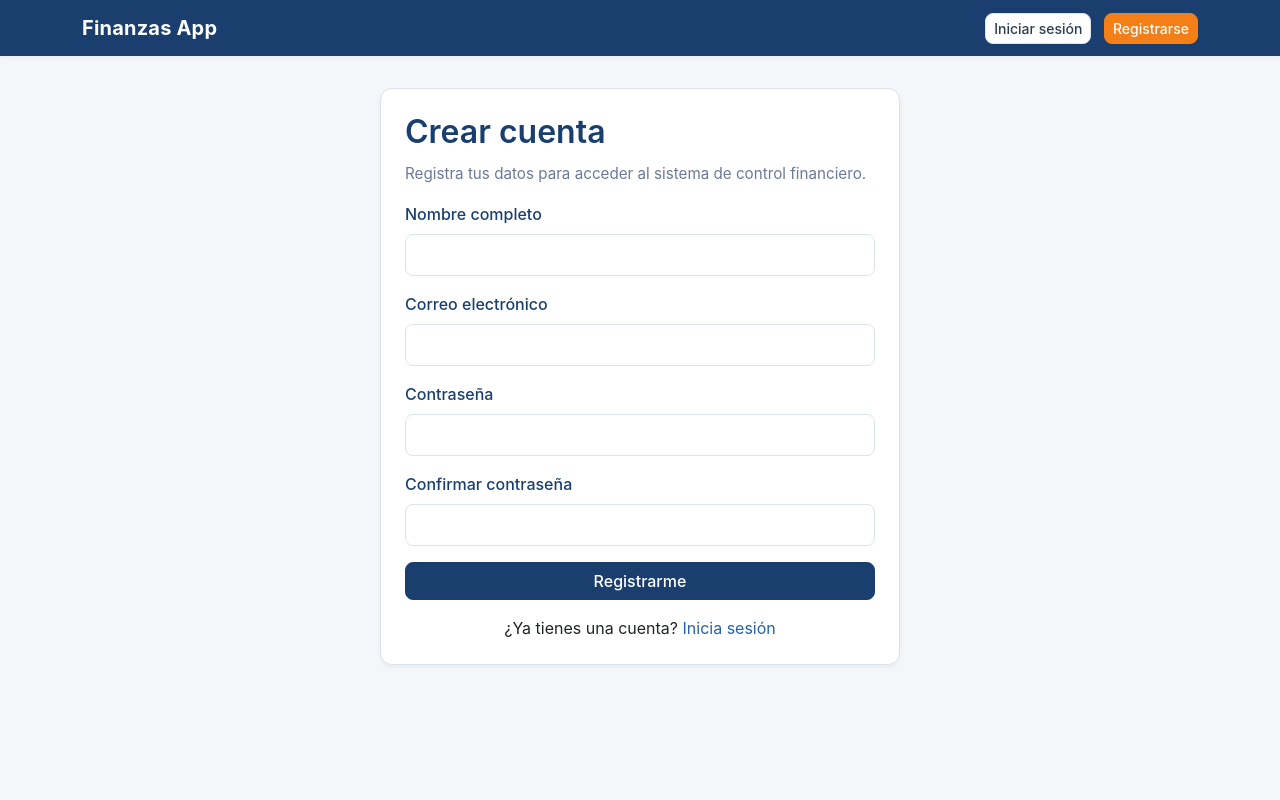
After one commit to gabrielaborda/PS_Lab05_Control_Financiero_Personal, a Flask app: page /auth/registro in a window 1280 px wide. The commit adds this page. Run offline with Flask 3, Linux system fonts and the light colour scheme.

Commit message:
Añadimos vistas para todo lo relacionado a login de usuario

```diff
--- a/static/css/main.css
+++ b/static/css/main.css
@@ -232,3 +232,91 @@ label.form-label {
 .border-info {
     border-color: var(--color-accent) !important;
 }
+/* ==========================================
+   NAVBAR
+   ========================================== */
+.app-navbar {
+    background-color: var(--color-primary);
+    box-shadow: var(--shadow-sm);
+}
+
+.app-navbar .navbar-brand {
+    color: #fff;
+    font-weight: 700;
+    letter-spacing: 0.2px;
+}
+
+.app-navbar .navbar-brand:hover {
+    color: #fff;
+}
+
+.app-navbar .nav-user {
+    color: #fff;
+    font-weight: 500;
+}
+
+/* ==========================================
+   LAYOUT HELPERS
+   ========================================== */
+.page-wrapper {
+    min-height: calc(100vh - 56px);
+    padding-top: 2rem;
+    padding-bottom: 2rem;
+}
+
+.content-card {
+    background-color: var(--color-surface);
+    border: 1px solid var(--color-border);
+    border-radius: var(--radius-lg);
+    box-shadow: var(--shadow-sm);
+    padding: 1.5rem;
+}
+
+.module-card {
+    height: 100%;
+    padding: 1.25rem;
+    border-left: 4px solid var(--color-accent);
+}
+
+.module-card h5 {
+    margin-bottom: 0.5rem;
+}
+
+.auth-card {
+    max-width: 520px;
+    margin: 0 auto;
+}
+
+.auth-card h2 {
+    margin-bottom: 0.75rem;
+}
+
+/* ==========================================
+   FORM HELPERS
+   ========================================== */
+.form-hint {
+    color: var(--color-muted);
+    font-size: 0.95rem;
+}
+
+/* ==========================================
+   RESPONSIVE
+   ========================================== */
+@media (max-width: 768px) {
+    .app-navbar .container {
+        flex-direction: column;
+        gap: 0.75rem;
+    }
+
+    .app-navbar .navbar-actions {
+        width: 100%;
+        display: flex;
+        justify-content: center;
+        flex-wrap: wrap;
+        gap: 0.5rem;
+    }
+
+    .content-card {
+        padding: 1rem;
+    }
+}
--- /dev/null
+++ b/templates/auth/registro.html
@@ -0,0 +1,68 @@
+{% extends "base.html" %}
+
+{% block content %}
+
+<section class="card auth-card p-4">
+    <h2>Crear cuenta</h2>
+
+    <p class="form-hint">
+        Registra tus datos para acceder al sistema de control financiero.
+    </p>
+
+    <form method="POST">
+        <div class="mb-3">
+            <label for="nombre" class="form-label">Nombre completo</label>
+            <input
+                type="text"
+                id="nombre"
+                name="nombre"
+                class="form-control"
+                required
+            >
+        </div>
+
+        <div class="mb-3">
+            <label for="email" class="form-label">Correo electrónico</label>
+            <input
+                type="email"
+                id="email"
+                name="email"
+                class="form-control"
+                required
+            >
+        </div>
+
+        <div class="mb-3">
+            <label for="password" class="form-label">Contraseña</label>
+            <input
+                type="password"
+                id="password"
+                name="password"
+                class="form-control"
+                required
+            >
+        </div>
+
+        <div class="mb-3">
+            <label for="confirmar_password" class="form-label">Confirmar contraseña</label>
+            <input
+                type="password"
+                id="confirmar_password"
+                name="confirmar_password"
+                class="form-control"
+                required
+            >
+        </div>
+
+        <button type="submit" class="btn btn-primary w-100">
+            Registrarme
+        </button>
+    </form>
+
+    <p class="text-center mt-3 mb-0">
+        ¿Ya tienes una cuenta?
+        <a href="{{ url_for('auth.login') }}">Inicia sesión</a>
+    </p>
+</section>
+
+{% endblock %}
--- /dev/null
+++ b/templates/base.html
@@ -0,0 +1,65 @@
+<!DOCTYPE html>
+<html lang="es">
+<head>
+    <meta charset="UTF-8">
+    <title>Control Financiero Personal</title>
+    <meta name="viewport" content="width=device-width, initial-scale=1">
+
+    <!-- Bootstrap 5 -->
+    <link href="https://cdn.jsdelivr.net/npm/bootstrap@5.3.3/dist/css/bootstrap.min.css" rel="stylesheet">
+
+    <!-- CSS propio -->
+    <link rel="stylesheet" href="{{ url_for('static', filename='css/main.css') }}">
+</head>
+<body>
+
+<nav class="navbar navbar-expand-lg app-navbar">
+    <div class="container">
+        <a class="navbar-brand" href="{{ url_for('home') }}">
+            Finanzas App
+        </a>
+
+        <div class="navbar-actions ms-auto">
+            {% if current_user.is_authenticated %}
+                <span class="nav-user me-3">
+                    Hola, {{ current_user.nombre }}
+                </span>
+
+                <a href="{{ url_for('auth.logout') }}" class="btn btn-secondary btn-sm">
+                    Cerrar sesión
+                </a>
+            {% else %}
+                <a href="{{ url_for('auth.login') }}" class="btn btn-secondary btn-sm me-2">
+                    Iniciar sesión
+                </a>
+
+                <a href="{{ url_for('auth.registro') }}" class="btn btn-warning btn-sm">
+                    Registrarse
+                </a>
+            {% endif %}
+        </div>
+    </div>
+</nav>
+
+<main class="container page-wrapper">
+
+    {% with messages = get_flashed_messages(with_categories=true) %}
+        {% if messages %}
+            {% for category, message in messages %}
+                <div class="alert alert-{{ category }} alert-dismissible fade show" role="alert">
+                    {{ message }}
+
+                    <button type="button" class="btn-close" data-bs-dismiss="alert"></button>
+                </div>
+            {% endfor %}
+        {% endif %}
+    {% endwith %}
+
+    {% block content %}{% endblock %}
+
+</main>
+
+<script src="https://cdn.jsdelivr.net/npm/bootstrap@5.3.3/dist/js/bootstrap.bundle.min.js"></script>
+
+</body>
+</html>
```
Also changed, not shown: templates/auth/login.html (added, +46 -0 lines).
